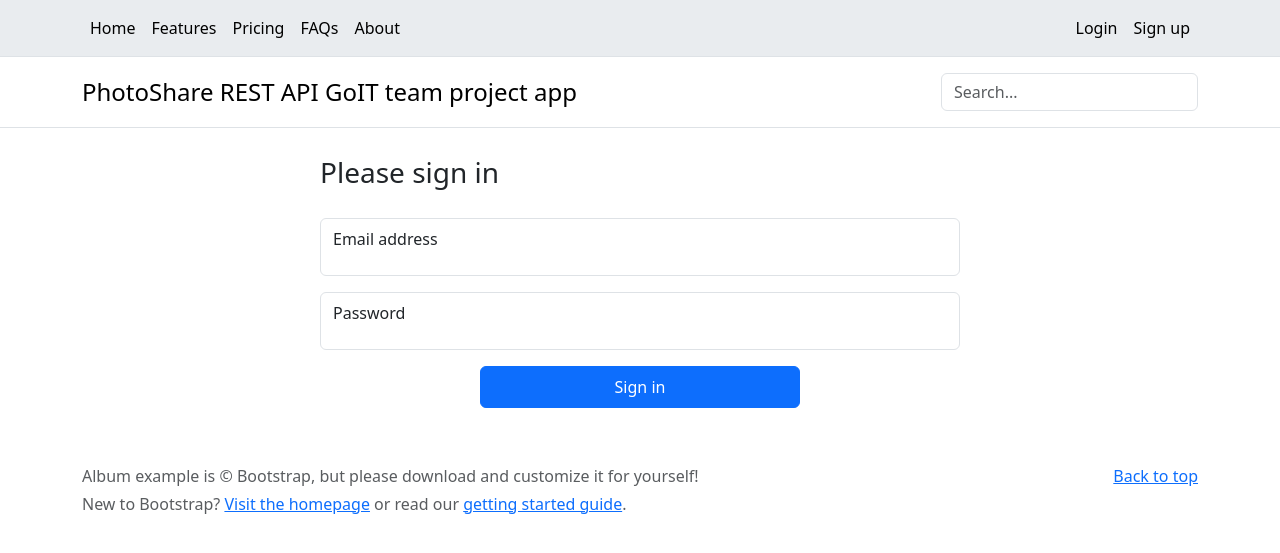
After one commit to chabanchuk/PhotoShare, a FastAPI app: page /auth/login in a window 1280 px wide. The commit adds this page. Shown: the top 553 px of the page. Run offline with FastAPI, Linux system fonts and the light colour scheme; some libraries are stand-ins or nearby versions.

Commit message:
fronted expansion

```diff
--- /dev/null
+++ b/src/frontend/templates/auth/login.html
@@ -0,0 +1,19 @@
+{% extends "base.html" %}}
+{% block content %}
+<div class="form-signin w-50 m-auto">
+    <form action="/auth/login" method="post">
+    <h1 class="h3 mb-3 fw-normal py-1">Please sign in</h1>
+    <div class="form-floating py-2">
+      <input type="email" class="form-control" id="floatingInput" name="username" placeholder="name@example.com" required>
+      <label for="floatingInput">Email address</label>
+    </div>
+    <div class="form-floating py-2">
+      <input type="password" class="form-control" id="floatingPassword" name="password" placeholder="Password" required>
+      <label for="floatingPassword">Password</label>
+    </div>
+    <div class="form-floating py-2 w-50 m-auto">
+    <button class="btn btn-primary w-100 py-2" type="submit">Sign in</button>
+    </div>
+  </form>
+</div>
+{% endblock %}
--- a/src/frontend/templates/base.html
+++ b/src/frontend/templates/base.html
@@ -18,8 +18,8 @@
         <li class="nav-item"><a href="#" class="nav-link link-body-emphasis px-2">About</a></li>
       </ul>
       <ul class="nav">
-        <li class="nav-item"><a href="#" class="nav-link link-body-emphasis px-2">Login</a></li>
-        <li class="nav-item"><a href="#" class="nav-link link-body-emphasis px-2">Sign up</a></li>
+        <li class="nav-item"><a href="{{ url_for('get_login_page') }}" class="nav-link link-body-emphasis px-2">Login</a></li>
+        <li class="nav-item"><a href="{{ url_for('get_register_page') }}" class="nav-link link-body-emphasis px-2">Sign up</a></li>
       </ul>
     </div>
   </nav>
```
Also changed, not shown: src/frontend/routes.py (+17 -4 lines), src/frontend/templates/auth/register.html (added, +23 -0 lines).
